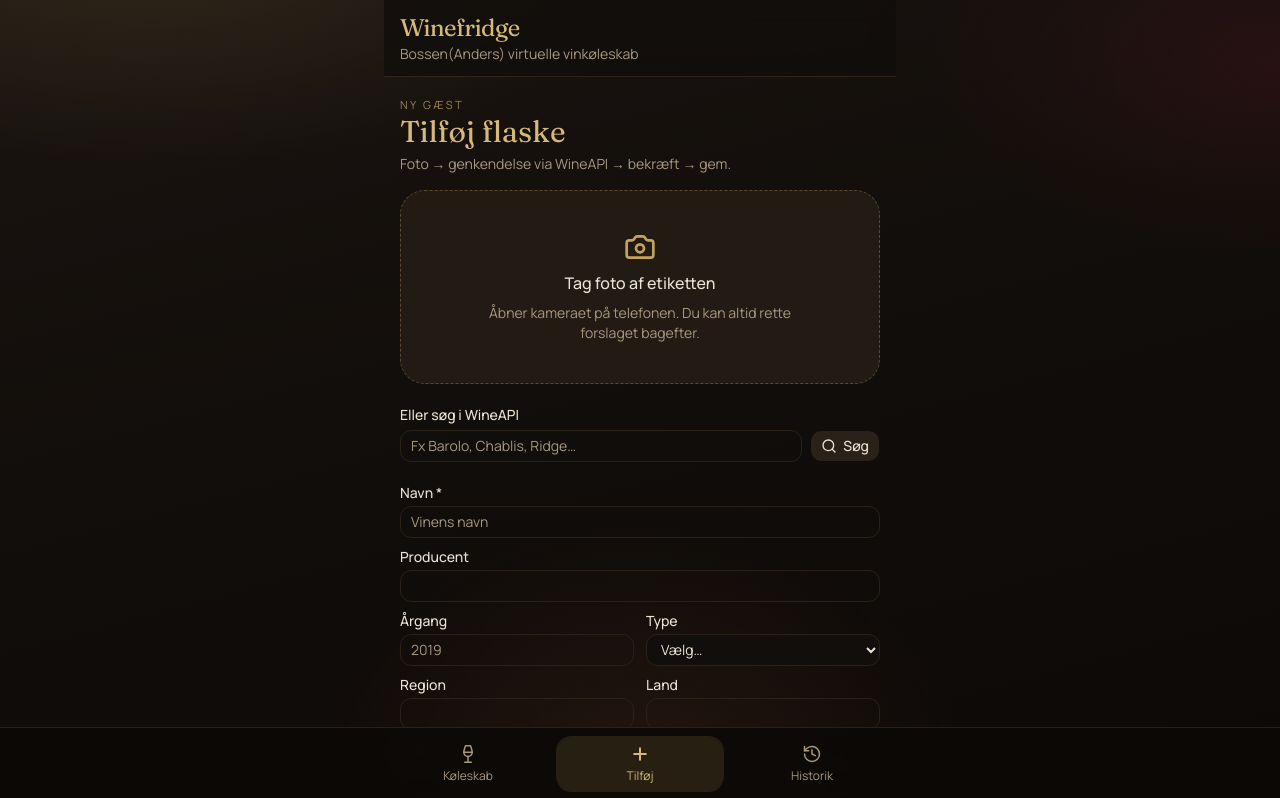
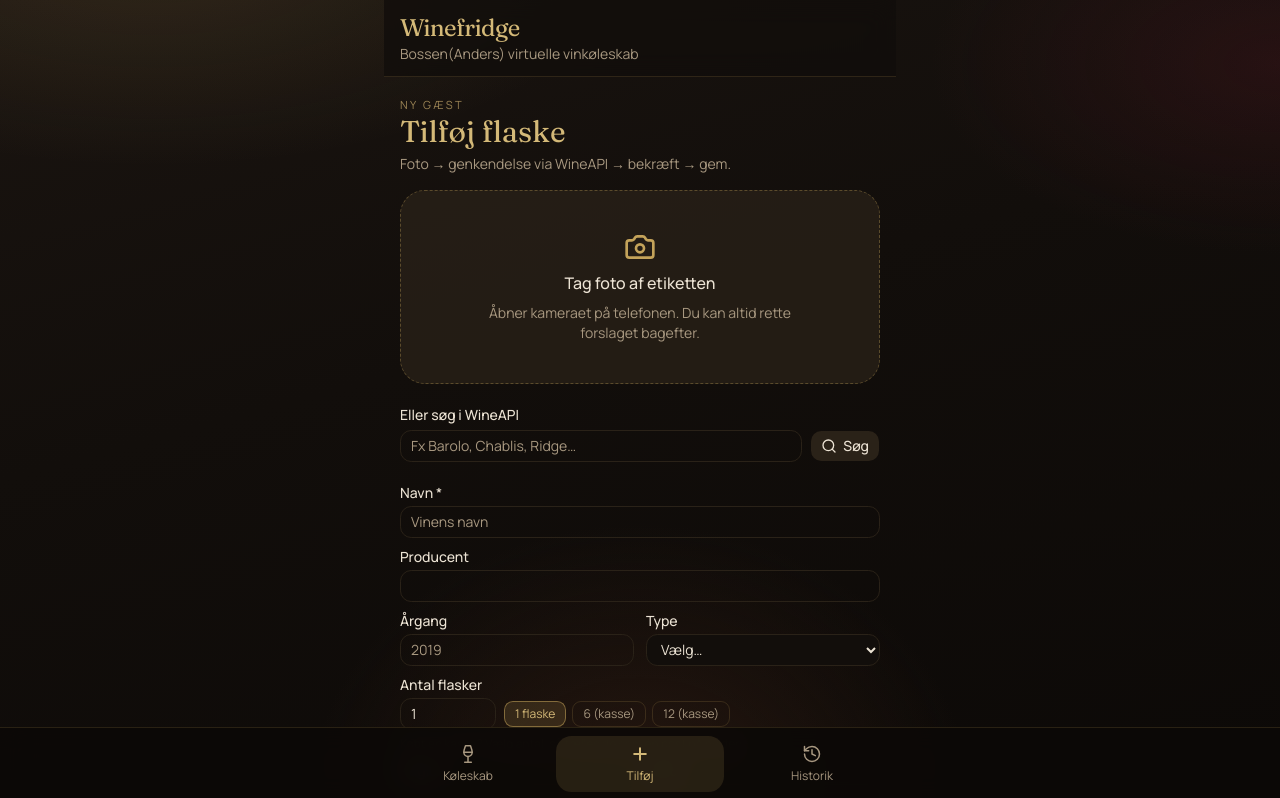
Before and after one commit to lucas-gundehug/winefridge, a Next.js app: page /tilfoej in a window 1280 px wide. Shown: the top 798 px of the page. Built offline with nearby package versions, Linux system fonts and the light colour scheme.

Commit message:
sync winefridge: batch 11 add-wine-form

```diff
--- a/src/components/wine/add-wine-form.tsx
+++ b/src/components/wine/add-wine-form.tsx
@@ -10,9 +10,8 @@ import { Textarea } from "@/components/ui/textarea";
 import { fileToCompressedDataUrl } from "@/lib/image";
 import { suggestDrinkWindow } from "@/lib/drink-window";
 import type { IdentifyResponse, WineSuggestion, WineType } from "@/lib/types";
+import { WINE_TYPE_LABELS, WINE_TYPES } from "@/lib/wine-types";
 import { useBottles } from "@/hooks/use-bottles";
-
-const wineTypes: WineType[] = ["rød", "hvid", "rosé", "mousserende", "anden"];
 
 const emptyForm = {
   name: "",
@@ -23,6 +22,7 @@ const emptyForm = {
   country: "",
   grapes: "",
   notes: "",
+  quantity: "1",
   addedAt: new Date().toISOString().slice(0, 10),
   drinkFrom: "",
   drinkBestBy: "",
@@ -124,6 +124,7 @@ export function AddWineForm() {
     }
     const wineType = form.wineType || undefined;
     const vintage = form.vintage ? Number(form.vintage) : undefined;
+    const quantity = Math.min(99, Math.max(1, Number(form.quantity) || 1));
     const window =
       form.drinkFrom && form.drinkBestBy
         ? { drinkFrom: form.drinkFrom, drinkBestBy: form.drinkBestBy }
@@ -148,6 +149,7 @@ export function AddWineForm() {
         addedAt: form.addedAt,
         drinkFrom: window.drinkFrom,
         drinkBestBy: window.drinkBestBy,
+        quantity,
         status: "in_fridge",
       });
       router.push("/");
@@ -161,7 +163,7 @@ export function AddWineForm() {
           type="button"
           onClick={() => inputRef.current?.click()}
           disabled={identifying}
-          className="relative flex w-full flex-col items-center justify-center gap-2 overflow-hidden rounded-3xl border border-dashed border-[var(--brand)]/35 bg-[var(--brand-soft)]/70 px-4 py-10 text-center transition hover:bg-[var(--brand-soft)]"
+          className="relative flex w-full flex-col items-center justify-center gap-2 overflow-hidden rounded-3xl border border-dashed border-[rgba(196,163,90,0.35)] bg-[rgba(42,34,24,0.75)] px-4 py-10 text-center transition hover:bg-[rgba(52,40,28,0.9)]"
         >
           {imageDataUrl ? (
             // eslint-disable-next-line @next/next/no-img-element
@@ -228,11 +230,18 @@ export function AddWineForm() {
                 <button
                   type="button"
                   onClick={() => applySuggestion(s)}
-                  className="w-full rounded-xl bg-white/70 px-3 py-2 text-left transition hover:bg-white"
+                  className="w-full rounded-xl border border-[rgba(196,163,90,0.14)] bg-[rgba(28,22,18,0.9)] px-3 py-2 text-left transition hover:border-[rgba(196,163,90,0.35)]"
                 >
                   <p className="font-medium leading-tight">{s.name}</p>
                   <p className="text-sm text-muted-foreground">
-                    {[s.producer, s.vintage, s.region].filter(Boolean).join(" · ")}
+                    {[
+                      s.producer,
+                      s.vintage,
+                      s.wineType ? WINE_TYPE_LABELS[s.wineType] : null,
+                      s.region,
+                    ]
+                      .filter(Boolean)
+                      .join(" · ")}
                   </p>
                 </button>
               </li>
@@ -246,7 +255,7 @@ export function AddWineForm() {
           className={
             error
               ? "rounded-xl bg-destructive/10 px-3 py-2 text-sm text-destructive"
-              : "rounded-xl bg-[var(--brand-soft)] px-3 py-2 text-sm text-[var(--brand)]"
+              : "rounded-xl bg-[rgba(196,163,90,0.12)] px-3 py-2 text-sm text-[var(--brass)]"
           }
         >
           {error || info}
@@ -289,14 +298,49 @@ export function AddWineForm() {
               }
             >
               <option value="">Vælg…</option>
-              {wineTypes.map((t) => (
+              {WINE_TYPES.map((t) => (
                 <option key={t} value={t}>
-                  {t}
+                  {WINE_TYPE_LABELS[t]}
                 </option>
               ))}
             </select>
           </Field>
         </div>
+        <Field label="Antal flasker" id="quantity">
+          <div className="flex items-center gap-2">
+            <Input
+              id="quantity"
+              inputMode="numeric"
+              className="max-w-[6rem]"
+              value={form.quantity}
+              onChange={(e) =>
+                setForm({
+                  ...form,
+                  quantity: e.target.value.replace(/[^\d]/g, "").slice(0, 2),
+                })
+              }
+            />
+            <div className="flex gap-1.5">
+              {[1, 6, 12].map((n) => (
+                <button
+                  key={n}
+                  type="button"
+                  onClick={() => setForm({ ...form, quantity: String(n) })}
+                  className={`rounded-md border px-2.5 py-1 text-xs transition ${
+                    form.quantity === String(n)
+                      ? "border-[rgba(196,163,90,0.55)] bg-[rgba(196,163,90,0.16)] text-[var(--brass)]"
+                      : "border-[rgba(196,163,90,0.18)] text-muted-foreground hover:border-[rgba(196,163,90,0.35)]"
+                  }`}
+                >
+                  {n === 1 ? "1 flaske" : `${n} (kasse)`}
+                </button>
+              ))}
+            </div>
+          </div>
+          <p className="mt-1 text-xs text-muted-foreground">
+            Købt en kasse? Vælg antal, så tælles de som én post på hylden.
+          </p>
+        </Field>
         <div className="grid grid-cols-2 gap-3">
           <Field label="Region" id="region">
             <Input
@@ -364,7 +408,9 @@ export function AddWineForm() {
         disabled={pending || identifying}
       >
         {pending ? <Loader2 className="animate-spin" /> : null}
-        Gem i køleskabet
+        {Number(form.quantity) > 1
+          ? `Gem ${Math.min(99, Math.max(1, Number(form.quantity) || 1))} flasker`
+          : "Gem i køleskabet"}
       </Button>
     </div>
   );
```
